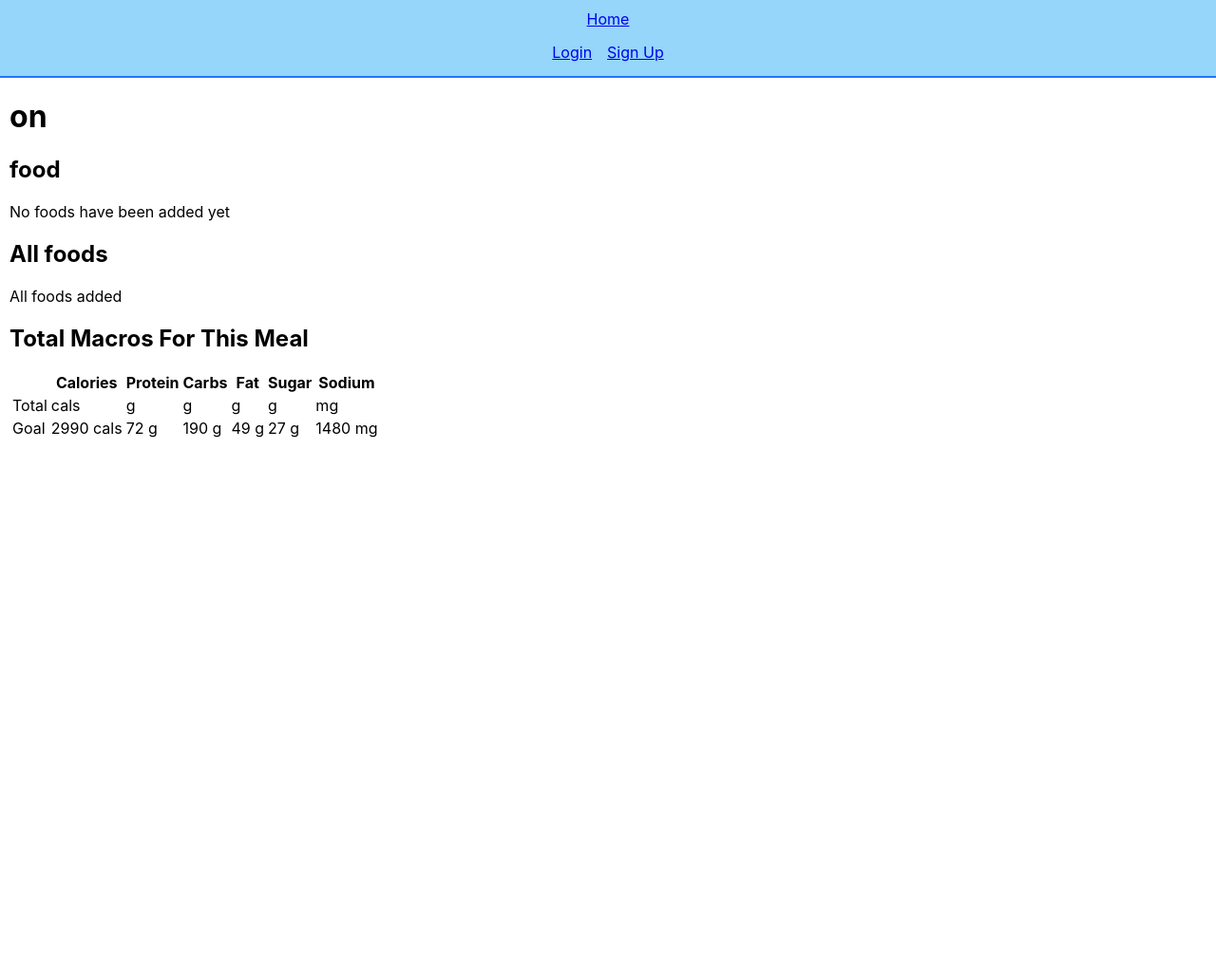
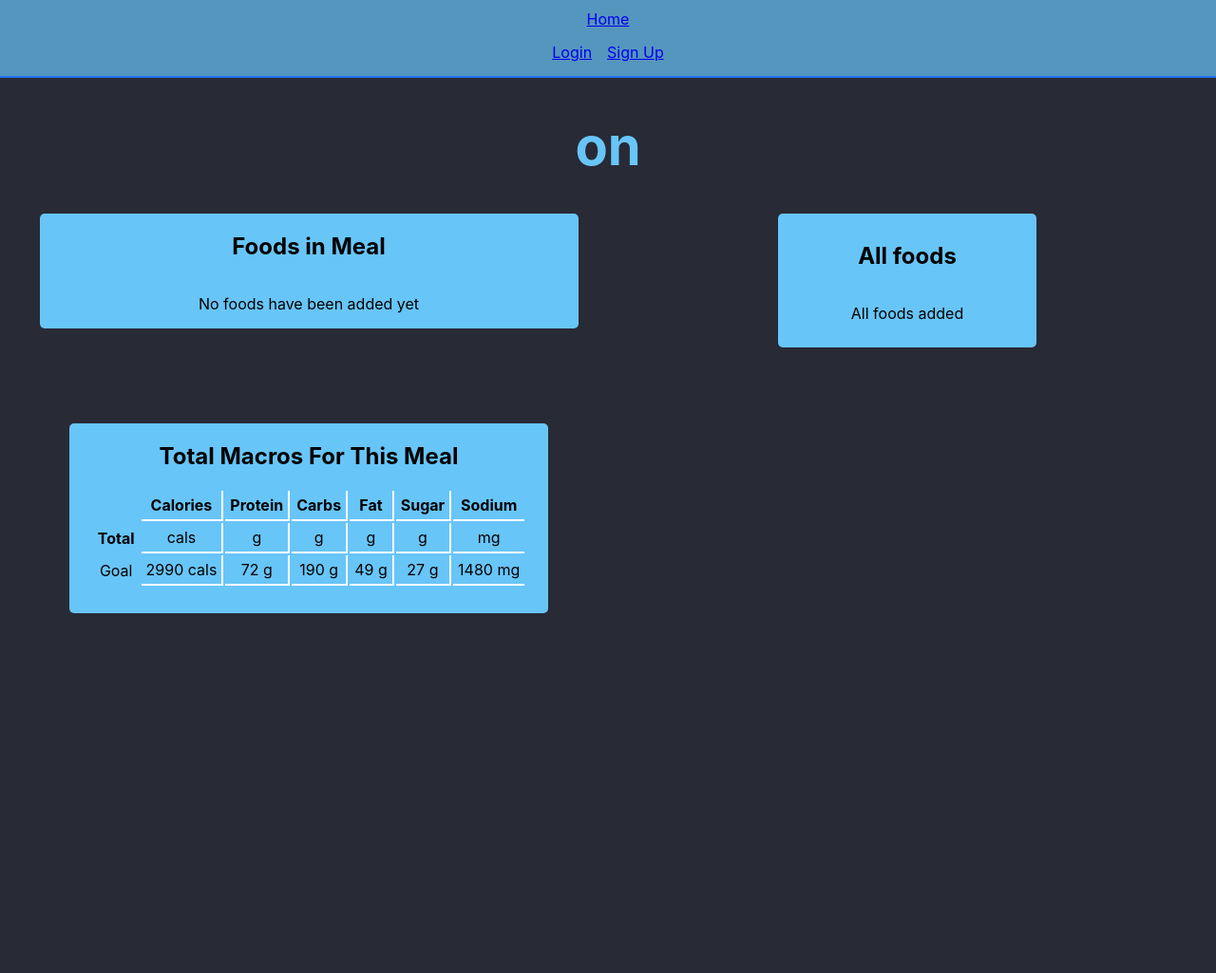
Before and after one commit to JImmyJImmy0/thehustle, a Django app: template main_app/templates/meals/meal_details.html in a window 1280 px wide. Shown: the whole page at 95% size. Before the commit the page ends 461 px from the top, so only its background shows below. Run offline with Django 3.2, Linux system fonts and the light colour scheme; the template is opened without the code that fills it, so the values that code supplies are empty.

Commit message:
style meal deets page and add cursor to btns

```diff
--- a/main_app/static/css/food-confirm-delete.css
+++ b/main_app/static/css/food-confirm-delete.css
@@ -44,6 +44,7 @@ h1 {
     background-color: green;
     text-decoration: underline;
     color: white;
+    cursor: pointer;
 }
 
 .delete-btn {
--- a/main_app/static/css/food-form.css
+++ b/main_app/static/css/food-form.css
@@ -43,4 +43,5 @@ label {
 .submit-btn:hover {
     background-color: #1BED38;
     color: rgb(40, 42, 54);
+    cursor: pointer;
 }
--- a/main_app/static/css/food-index.css
+++ b/main_app/static/css/food-index.css
@@ -90,6 +90,7 @@ td:last-child {
 .delete-btn:hover {
     background-color: tomato;
     color: rgb(40, 42, 54);
+    cursor: pointer;
 }
 
 .add-food-btn {
@@ -108,6 +109,7 @@ td:last-child {
 
 .add-food-btn:hover {
     background-color: rgb(36, 116, 248);
+    cursor: pointer;
 }
 
 hr {
--- a/main_app/static/css/food-log.css
+++ b/main_app/static/css/food-log.css
@@ -72,6 +72,7 @@ h3 {
 
 .add-meal-btn:hover {
     text-decoration: underline;
+    cursor: pointer;
 }
 
 .meal-deets {
@@ -89,6 +90,7 @@ h3 {
 
 .meal-deets:hover {
     text-decoration: underline;
+    cursor: pointer;
 }
 
 hr {
--- a/main_app/static/css/meal-details.css
+++ b/main_app/static/css/meal-details.css
@@ -0,0 +1,158 @@
+body {
+    background-color: rgb(40, 42, 54);
+}
+
+.page-header {
+    font-size: 28px;
+    text-align: center;
+    color: rgb(104, 197, 248);
+}
+
+.main-content {
+    display: flex;
+    flex-direction: row;
+}
+
+.left {
+    width: 50vw;
+    height: 100vh;
+    display: flex;
+    flex-direction: column;
+    align-items: center;
+}
+
+.right {
+    width: 50vw;
+    height: 100vh;
+    display: flex;
+    flex-direction: column;
+    align-items: center;
+}
+
+.food-list {
+    display: flex;
+    flex-direction: column;
+    align-items: center;
+    width: 90%;
+    margin-bottom: 100px;
+    background-color: rgb(104, 197, 248);
+    border-radius: 5px;
+}
+
+.food-table > thead > tr > th {
+    text-align: center;
+    border-bottom: 2px solid white;
+    border-right: 2px solid white;
+    padding: 5px;
+}
+
+.food-table > thead > tr > th:last-child {
+    border-right: none;
+}
+
+.food-table > tbody > tr > td {
+    text-align: center;
+    border-right: 2px solid white;
+    padding: 5px;
+}
+
+.food-table > tbody > tr > td:last-child {
+    border-right: none;
+}
+
+.remove {
+    margin-top: 10px;
+    background-color: rgb(40, 42, 54);
+    border: none;
+    border-radius: 5px;
+    color: rgb(104, 197, 248);
+}
+
+.remove:hover {
+    cursor: pointer;
+    color: white;
+}
+
+.meal-sep {
+    border-color: black;
+    width: 400px;
+}
+
+.macro-table {
+    display: flex;
+    flex-direction: column;
+    align-items: center;
+    width: 80%;
+    height: 25%;
+    margin-bottom: 100px;
+    background-color: rgb(104, 197, 248);
+    border-radius: 5px;
+}
+
+.macro-totals > thead > tr > th {
+    border-bottom: 2px solid white;
+    border-right: 2px solid white;
+    padding: 5px;
+}
+
+.macro-totals > thead > tr > th:first-child {
+    border: none;
+}
+
+.macro-totals > thead > tr > th:last-child {
+    border-right: none;
+}
+
+.macro-totals > tbody > tr > td {
+    text-align: center;
+    border-bottom: 2px solid white;
+    border-right: 2px solid white;
+    padding: 5px;
+}
+
+.macro-totals > tbody > tr > td:first-child {
+    border: none;
+}
+
+.macro-totals > tbody > tr > td:last-child {
+    border-right: none;
+}
+
+.all-foods {
+    display: flex;
+    flex-direction: column;
+    align-items: center;
+    width: 40%;
+    background-color: rgb(104, 197, 248);
+    border-radius: 5px;
+    padding: 10px;
+}
+
+.food {
+    display: flex;
+    flex-direction: column;
+    align-items: center;
+}
+
+.food-name {
+    font-size: 20px;
+    margin-top: 0;
+    margin-bottom: 2px;
+}
+
+.food-sep {
+    border-color: black;
+    width: 150px;
+}
+
+.add-food-btn {
+    background-color: rgb(40, 42, 54);
+    border: none;
+    border-radius: 5px;
+    color: rgb(104, 197, 248);
+}
+
+.add-food-btn:hover {
+    cursor: pointer;
+    color: white;
+}
--- a/main_app/templates/meals/meal_details.html
+++ b/main_app/templates/meals/meal_details.html
@@ -12,9 +12,10 @@
     <h1>{{ meal.get_name_display }} on {{ meal.date }}</h1>
 </div>
 
-<section>
-    <h2>food</h2>
-    <div>
+<div class="main-content">
+    <section class='left'>
+        <div class='food-list'>
+            <h1>Foods in Meal</h1>
             {% if meal.foods.count %}
                 {% for food in meal.foods.all %}
                     <div class='table-container'>
@@ -46,36 +47,17 @@
                     <div class='remove-food'>
                         <form action="{% url 'disassoc_food' meal.id food.id %}" method='post'>
                             {% csrf_token %}
-                        <button type='submit'>Remove from meal</button>
+                            <button type='submit' class='remove'>Remove from meal</button>
                         </form>
                     </div>
+                    <hr class='meal-sep'>
                 {% endfor %}
             {% else %}
                 <p>No foods have been added yet</p>
             {% endif %}
         </div>
-</section>
 
-<section>
-    <div>
-        <h1>All foods</h1>
-        {% if foods.count %}
-            {% for food in foods.all %}
-                <div>
-                    <p>{{ food.name }}</p>
-                    <form action="{% url 'assoc_food' meal.id food.id %}" method='post'>
-                        {% csrf_token %}
-                        <button type='submit'>Add to meal</button>
-                    </form>
-                </div>
-            {% endfor %}
-        {% else %}
-            <p>All foods added</p>
-        {% endif %}
-    </div>
-</section>
-
-<section>
+        <div class="macro-table">
             <h2>Total Macros For This Meal</h2>
             <div class='macro-container'>
                 <table class='macro-totals'>
@@ -92,7 +74,7 @@
                     </thead>
                     <tbody>
                         <tr>
-                    <td>Total</td>
+                            <td><strong>Total</strong></td>
                             <td>{{ meal.get_total_calories }}cals</td>
                             <td>{{ meal.get_total_protein }}g</td>
                             <td>{{ meal.get_total_carbs }}g</td>
@@ -102,7 +84,7 @@
                         </tr>
                         {% if user.profile.weight > user.profile.goal_weight %}
                         <tr>
-                    <td>Goal</td>
+                            <td><strong>Goal</strong></td>
                             <td>2075 cals</td>
                             <td>49 g</td>
                             <td>175 g</td>
@@ -124,6 +106,29 @@
                     </tbody>
                 </table>
             </div>
+        </div>
     </section>
 
+    <section class='right'>
+        <div class='all-foods'>
+            <h1>All foods</h1>
+            {% if foods.count %}
+                {% for food in foods.all %}
+                    <div class='food'>
+                        <p class='food-name'>{{ food.name }}</p>
+                        <form action="{% url 'assoc_food' meal.id food.id %}" method='post'>
+                            {% csrf_token %}
+                            <button type='submit' class='add-food-btn'>Add to meal</button>
+                        </form>
+                    </div>
+                    <hr class="food-sep">
+                {% endfor %}
+            {% else %}
+                <p>All foods added</p>
+            {% endif %}
+        </div>
+    </section>
+
+</div>
+
 {% endblock %}
```
Lines whose indentation alone changed are shown as unchanged.
